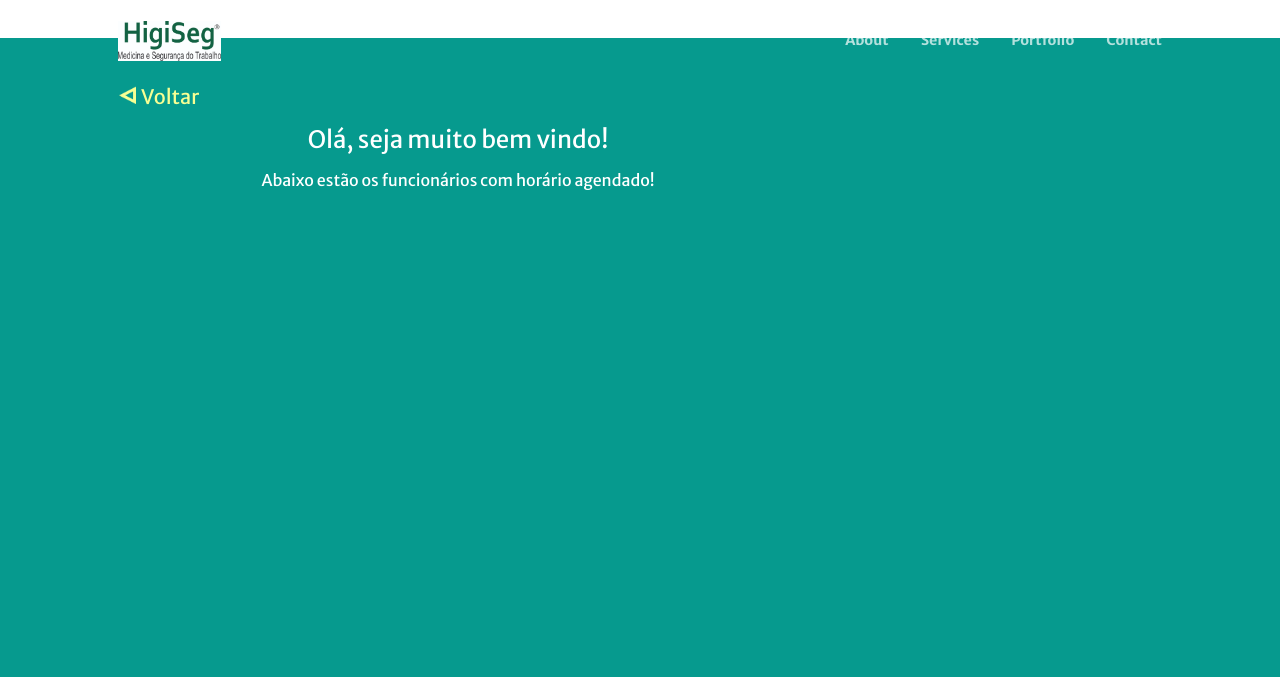
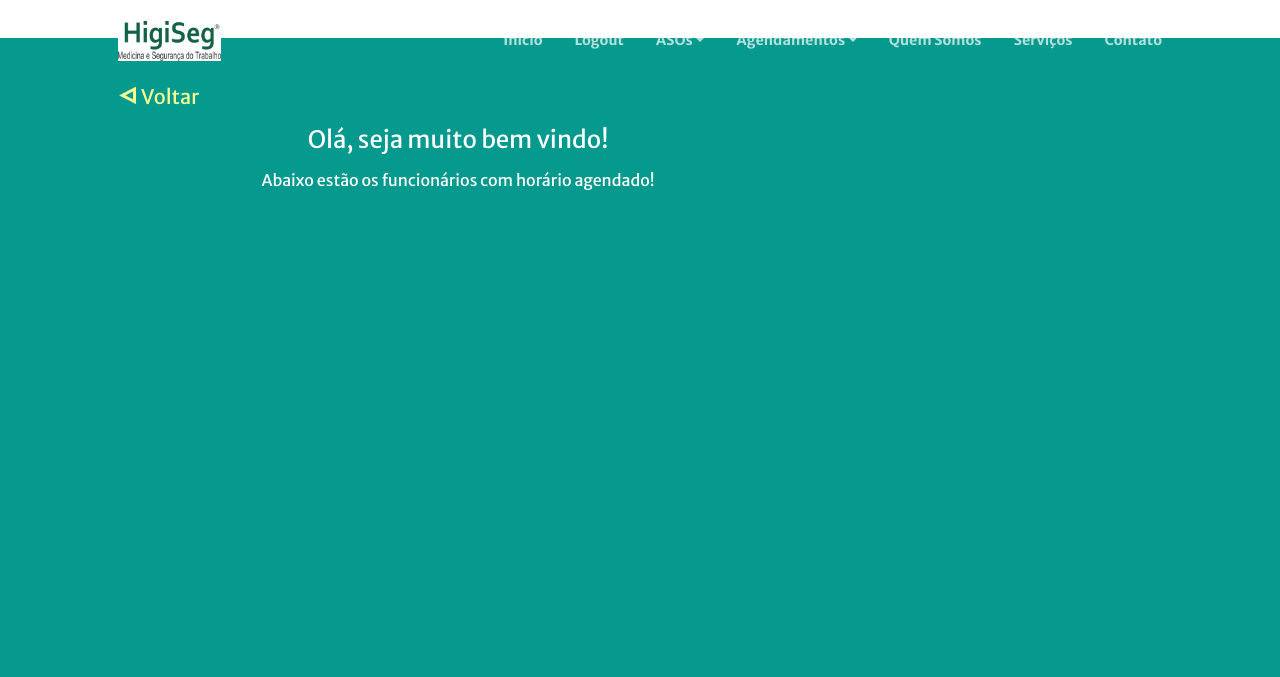
Before and after one commit to marcelosferreira/higiseg-app, a Django app: page /listaAgendamentos/ in a window 1280 px wide. Shown: the top 677 px of the page. Run offline with Django 4.2, Linux system fonts and the light colour scheme; a user stored in the database is signed in; data comes from the database, SQL or seed files in the repository; both versions use the stored data as it was after the commit; some libraries are stand-ins or nearby versions.

Commit message:
Alteracoes no menu - App Higiseg

```diff
--- a/higiseg/templates/index.html
+++ b/higiseg/templates/index.html
@@ -28,10 +28,37 @@
                 aria-label="Toggle navigation"><span class="navbar-toggler-icon"></span></button>
             <div class="collapse navbar-collapse" id="navbarResponsive">
                 <ul class="navbar-nav ms-auto my-2 my-lg-0">
-                    <li class="nav-item"><a class="nav-link" href="#about">About</a></li>
-                    <li class="nav-item"><a class="nav-link" href="#services">Services</a></li>
-                    <li class="nav-item"><a class="nav-link" href="#portfolio">Portfolio</a></li>
-                    <li class="nav-item"><a class="nav-link" href="#contact">Contact</a></li>
+                    <li class="nav-item"><a class="nav-link" href="{% url 'base' %}">Início</a></li>
+                    {% if user.is_authenticated %}
+                        {% if user.is_staff %}
+                            <li class="nav-item"><a class="nav-link" href="{% url 'logout' %}">Logout</a></li>
+                            <li class="nav-item dropdown">
+                                <a class="nav-link dropdown-toggle" id="navbarDropdown" href="#" role="button" data-bs-toggle="dropdown"
+                                aria-haspopup="true" aria-expanded="false">ASOs</a>
+                                <div class="dropdown-menu dropdown-menu-end" aria-labelledby="navbarDropdown">
+                                    <a class="dropdown-item" href="{% url 'novo_aso' %}">Novo ASO</a>
+                                    <a class="dropdown-item" href="{% url 'lista_empresas_admin' %}">Lista de ASOs por clientes</a>
+                                </div>
+                            </li>
+                            <li class="nav-item">
+                                <a class="nav-link dropdown-toggle" id="navbarDropdown" href="#" role="button" data-bs-toggle="dropdown"
+                                    aria-haspopup="true" aria-expanded="false">Agendamentos</a>
+                                <div class="dropdown-menu dropdown-menu-end" aria-labelledby="navbarDropdown">
+                                    <a class="dropdown-item" href="{% url 'novo_agendamento' %}">Novo Agendamento</a>
+                                    <a class="dropdown-item" href="{% url 'lista_agendamentos_admin' %}">Lista de Agendamentos</a>
+                                </div>
+                            </li>
+                        {% else %}
+                            <li class="nav-item"><a class="nav-link" href="{% url 'logout' %}">Logout</a></li>
+                            <li class="nav-item"><a class="nav-link" href="{% url 'lista_asos' %}">Meus ASOs</a></li>
+                            <li class="nav-item"><a class="nav-link" href="{% url 'lista_agendamentos' %}">Meus Agendamentos</a></li>
+                        {% endif %}
+                    {% else %}
+                        <li class="nav-item"><a class="nav-link" href="{% url 'login' %}">Login</a></li>
+                    {% endif %}
+                    <li class="nav-item"><a class="nav-link" href="#about">Quem Somos</a></li>
+                    <li class="nav-item"><a class="nav-link" href="#services">Serviços</a></li>
+                    <li class="nav-item"><a class="nav-link" href="#contact">Contato</a></li>
                 </ul>
             </div>
         </div>
--- a/higiseg/urls.py
+++ b/higiseg/urls.py
@@ -11,6 +11,7 @@
     path('users/delete/<int:userId>', views.deleteUser, name='delete_user'), #d
 
     path('login/', views.login, name='login'), #D
+    path('logout/', auth_views.LogoutView.as_view(), name='logout'),
 
     path('listaAsos/', views.listaAsos, name='lista_asos'), #d
     path('detalheAso/<int:asoId>', views.detalheAso, name='detalhe_aso'), #d
--- a/higiseg/views.py
+++ b/higiseg/views.py
@@ -31,19 +31,22 @@
 #### CONTROLE DE USUÁRIOS
 ##
 def login(request): #d
-    if request.method == 'POST':
-        username = request.POST['username']
-        password = request.POST['password']
-        user = authenticate(request, username=username, password=password)
-        if user is not None:
-            auth_login(request, user)
-            if user.is_staff:
-                return redirect('lista_empresas_admin')
+    if request.user.is_authenticated:
+        return redirect('base')
+    else:
+        if request.method == 'POST':
+            username = request.POST['username']
+            password = request.POST['password']
+            user = authenticate(request, username=username, password=password)
+            if user is not None:
+                auth_login(request, user)
+                if user.is_staff:
+                    return redirect('lista_empresas_admin')
+                else:
+                    return redirect('lista_asos')
             else:
-                return redirect('lista_asos')
-        else:
-            logger.error('Ocorreu um erro: Senha e/ou user inválido')
-            messages.error(request, 'Usuário ou senha inválidos.') #FALTA template modais msg
+                logger.error('Ocorreu um erro: Senha e/ou user inválido')
+                messages.error(request, 'Usuário ou senha inválidos.') #FALTA template modais msg
 
     return render(request, 'login.html')
 
```
Also changed, not shown: db.sqlite3, 1 other file.
